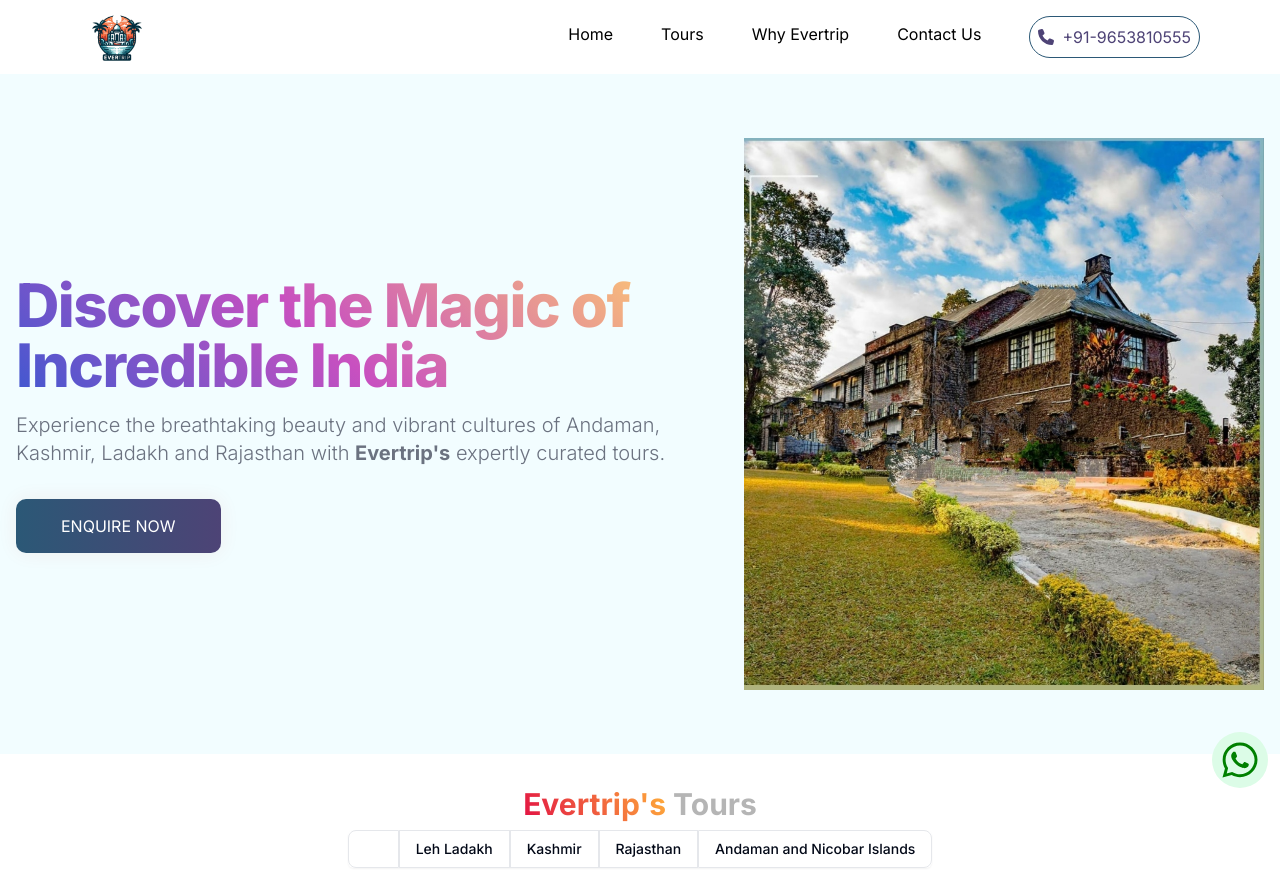
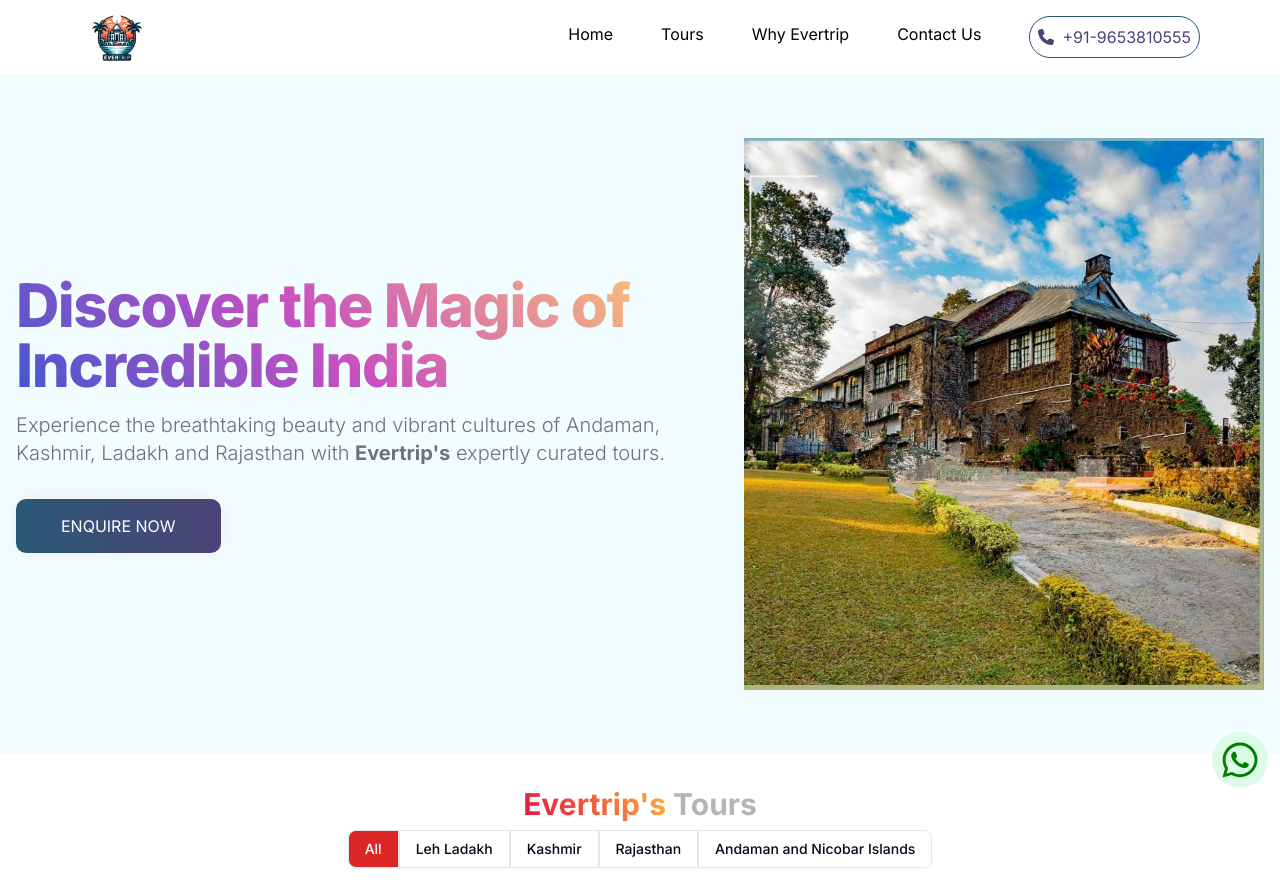
Before and after one commit to naveen-joshi/evertrip, a Next.js app: page / in a window 1280 px wide. Shown: the top 890 px of the page. Built offline with nearby package versions, Linux system fonts and the light colour scheme.

Commit message:
Style Issues Fix

```diff
--- a/components/Navbar.tsx
+++ b/components/Navbar.tsx
@@ -13,36 +13,45 @@
     setIsMenuOpen(!isMenuOpen);
   };
 
+  const handleLinkClick = () => {
+    setIsMenuOpen(false);
+  };
+
   return (
-    <nav className="flex items-center justify-between max-container padding-container relative z-30">
+    <nav className="flex items-center justify-between max-container padding-container relative z-30 bg-white shadow-md lg:shadow-none">
       <Link href="/">
         <Image src="/logo.png" alt="logo" width={74} height={29} />
       </Link>
 
+      <div className="lg:hidden">
+        <FaBars className="w-8 h-8 cursor-pointer" onClick={toggleMenu} />
+      </div>
+
       <ul
-        className={`h-full lg:gap-12 items-center lg:flex ${isMenuOpen ? "flex flex-col gap-4 p-4 absolute top-16 left-0 right-0 bg-white shadow-md lg:static lg:p-0 z-10 h-[260px]" : "hidden"} lg:flex-row`}
+        className={`${
+          isMenuOpen ? "flex" : "hidden"
+        } flex-col items-center lg:flex lg:flex-row lg:gap-12 absolute lg:static top-16 left-0 right-0 bg-white lg:bg-transparent shadow-md lg:shadow-none p-4 lg:p-0 z-10`}
       >
         {NAV_LINKS.map((link) => (
+          <li key={link.key}>
             <Link
               href={link.href}
-            key={link.key}
-            className="regular-16 text-black flex flex-center cursor-pointer pb-1.5 transition-all hover:font-bold"
+              onClick={handleLinkClick}
+              className="block regular-16 text-black cursor-pointer pb-1.5 transition-all hover:font-bold"
             >
               {link.label}
             </Link>
+          </li>
         ))}
+        <li>
           <Link
             href="tel:+91-9653810555"
-          className="regular-16 border border-[#2b5876] rounded-full p-2 text-[#4e4376] flex flex-center items-center cursor-pointer transition-all hover:font-bold"
+            className="block regular-16 border border-[#2b5876] rounded-full p-2 text-[#4e4376] flex items-center cursor-pointer transition-all hover:font-bold"
           >
-          <FaPhone className="mr-2"></FaPhone>+91-9653810555
+            <FaPhone className="mr-2" /> +91-9653810555
           </Link>
+        </li>
       </ul>
-
-      <FaBars
-        className="w-8 h-8 inline-block cursor-pointer lg:hidden"
-        onClick={toggleMenu}
-      />
     </nav>
   );
 };
--- a/components/Tours.tsx
+++ b/components/Tours.tsx
@@ -42,10 +42,10 @@
           {states.map((state, index) => (
             <a
               key={state}
-              className={`px-4 py-2 text-sm font-medium bg-white border border-gray-200 focus:z-10 focus:ring-2 focus:ring-blue-700 focus:text-blue-700
-                ${selectedState === state ? "bg-red-600 text-white" : ""}
-                ${index === 0 ? "rounded-t-lg md:rounded-l-lg md:rounded-r-none" : ""}
-                ${index === states.length - 1 ? "rounded-b-lg md:rounded-r-lg md:rounded-l-none" : ""}`}
+              className={`px-4 py-2 text-sm font-medium border border-gray-200 focus:z-10 focus:ring-2 focus:ring-blue-700 focus:text-blue-700
+                ${selectedState === state ? "bg-red-600 text-white" : "bg-white"}
+                ${index === 0 ? "rounded-s-lg md:rounded-l-lg md:rounded-r-none" : ""}
+                ${index === states.length - 1 ? "rounded-b-lg md:rounded-e-lg md:rounded-l-none" : ""}`}
               onClick={() => setSelectedState(state)}
             >
               {state}
```
Also changed, not shown: 1 other file (tests, documents, lock files or other folders). Lines whose indentation alone changed are shown as unchanged.
